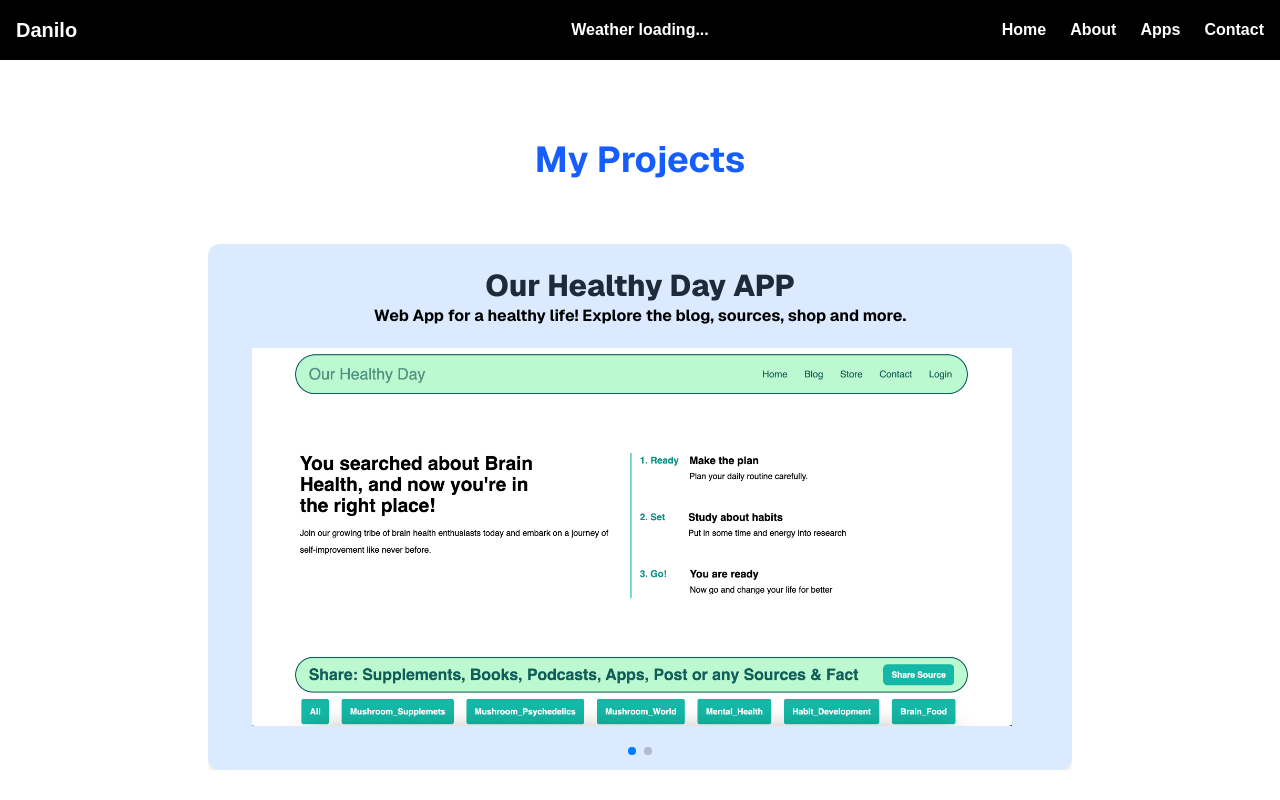
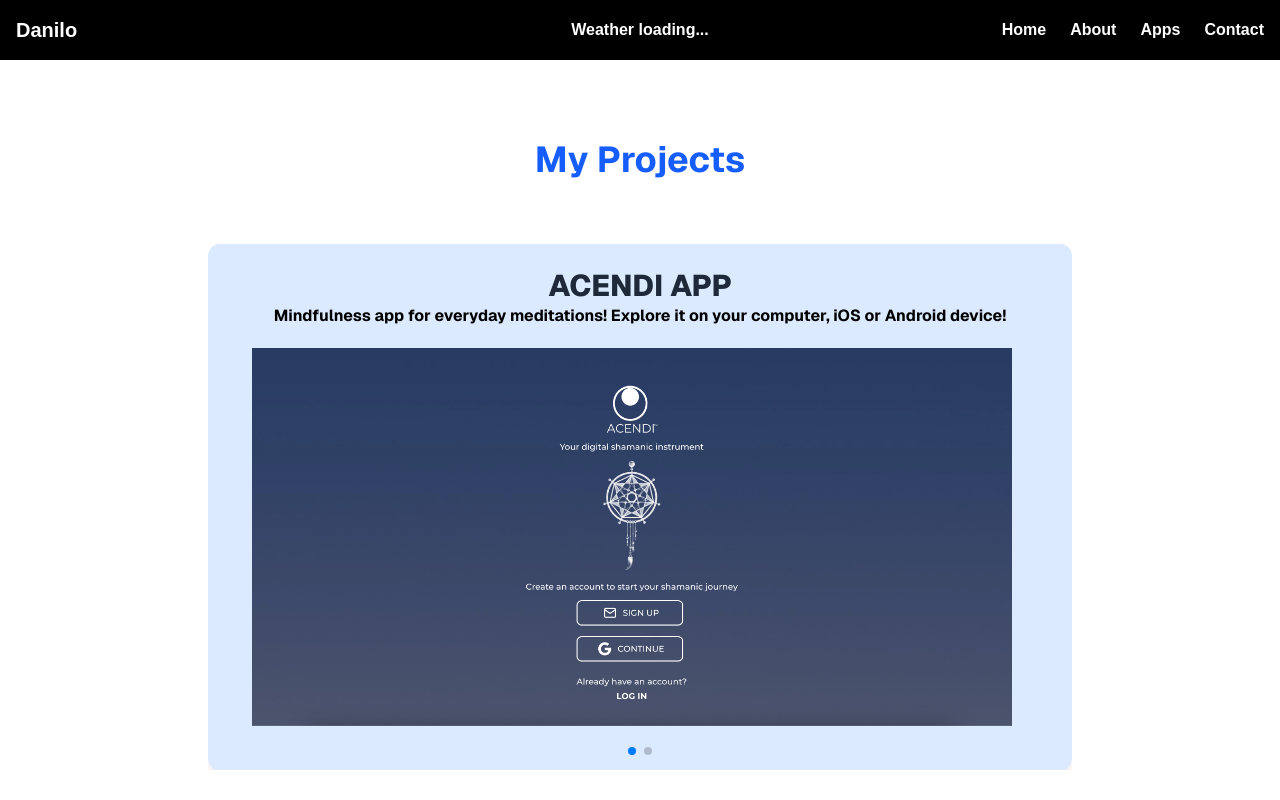
Before and after one commit to kulisic4/my-next-portfolio, a Next.js app: page /projects in a window 1280 px wide. Shown: the top 800 px of the page. Built offline with nearby package versions, Linux system fonts and the light colour scheme; no server answers.

Commit message:
changing the order of projects in carousel

```diff
--- a/components/ProjectCarousel.tsx
+++ b/components/ProjectCarousel.tsx
@@ -16,21 +16,22 @@ type Project = {
 const projects: Project[] = [
   {
     id: 1,
+    title: "ACENDI APP",
+    description:
+      "Mindfulness app for everyday meditations! Explore it on your computer, iOS or Android device!",
+    link: "https://acendi.vercel.app/",
+    previewType: "image",
+    preview: "/Acendi-app.png",
+  },
+
+  {
+    id: 2,
     title: "Our Healthy Day APP",
     description:
       "Web App for a healthy life! Explore the blog, sources, shop and more.",
     link: "https://www.ourhealthyday.com/",
     previewType: "iframe",
     preview: "/Ourhealthyday-app.png",
-  },
-  {
-    id: 2,
-    title: "ACENDI APP",
-    description:
-      "Mindfulness app for everyday meditations! Explore it on your computer, iOS or Android device!",
-    link: "https://acendi.vercel.app/",
-    previewType: "image",
-    preview: "/Acendi-app.png",
   },
 ];
 
```
